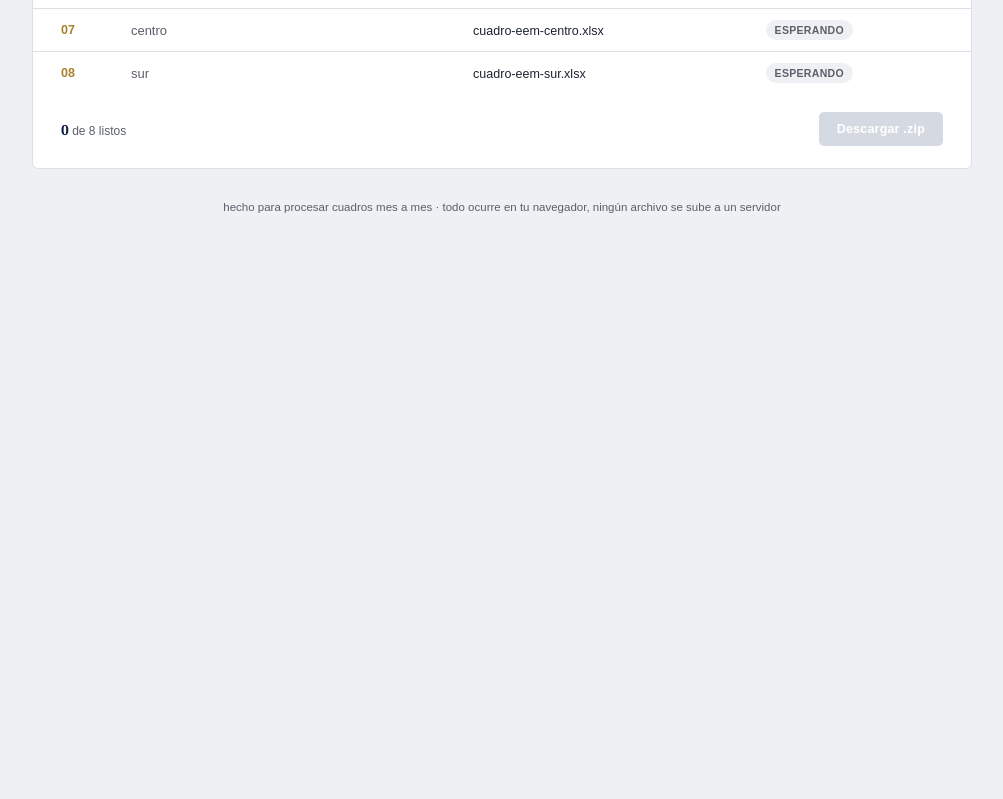
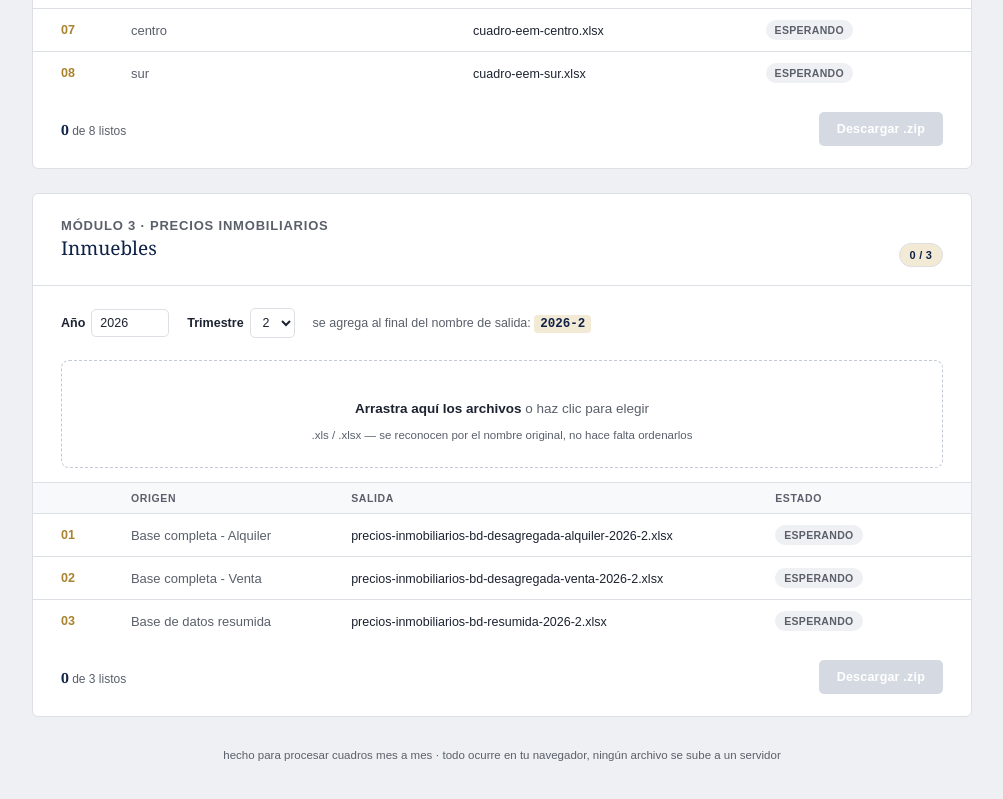
Before and after one commit to MgAsmat/bcrp-apps, a plain HTML site: page apps/mesa-de-cuadros.html in a window 1280 px wide. Shown: the part 1742-2541 px from the top of the page, without its empty margins (138-1141 px from the left). Before the commit the page ends 2019 px from the top, so only its background shows below. Drawn offline with nearby package versions, Linux system fonts and the light colour scheme.

Commit message:
Update mesa-de-cuadros.html

```diff
--- a/apps/mesa-de-cuadros.html
+++ b/apps/mesa-de-cuadros.html
@@ -150,6 +150,24 @@
   .zip-btn:disabled{background:#c3cad6;color:#fff;cursor:not-allowed;opacity:.7;}
   .zip-btn:not(:disabled):hover{background:var(--navy-soft);}
 
+  .period-bar{
+    margin:22px 28px 0;
+    display:flex;align-items:center;gap:18px;flex-wrap:wrap;
+    font-size:12.5px;color:var(--ink-soft);
+  }
+  .period-bar label{display:flex;align-items:center;gap:6px;font-weight:bold;color:var(--ink);}
+  .period-bar input[type="number"], .period-bar select{
+    font-size:12.5px;
+    background:#fff;border:1px solid var(--line);color:var(--ink);
+    padding:6px 8px;border-radius:5px;font-family:inherit;width:78px;
+  }
+  .period-bar select{width:auto;}
+  .period-bar input:focus, .period-bar select:focus{outline:none;border-color:var(--gold);}
+  .period-hint code{
+    color:var(--navy);font-weight:bold;background:var(--gold-soft);
+    padding:2px 6px;border-radius:4px;
+  }
+
   .extras-note{
     margin:0 28px 20px;
     font-size:12.5px;color:var(--ink);
@@ -241,6 +259,50 @@
     </div>
   </section>
 
+  <!-- ============ MODULE 3: INMUEBLES ============ -->
+  <section class="module">
+    <div class="module-head">
+      <div>
+        <p class="step-label">Módulo 3 · Precios inmobiliarios</p>
+        <h2>Inmuebles</h2>
+      </div>
+      <span class="module-badge" id="inmuebles-count">0 / 3</span>
+    </div>
+
+    <div class="period-bar">
+      <label>Año
+        <input type="number" id="inmuebles-year" value="2026" min="2000" max="2100">
+      </label>
+      <label>Trimestre
+        <select id="inmuebles-quarter">
+          <option value="1">1</option>
+          <option value="2" selected>2</option>
+          <option value="3">3</option>
+          <option value="4">4</option>
+        </select>
+      </label>
+      <span class="period-hint">se agrega al final del nombre de salida: <code id="period-preview">2026-2</code></span>
+    </div>
+
+    <div class="dropzone" id="dz-inmuebles">
+      <p><strong>Arrastra aquí los archivos</strong> o haz clic para elegir</p>
+      <div class="dz-hint">.xls / .xlsx — se reconocen por el nombre original, no hace falta ordenarlos</div>
+      <input type="file" id="input-inmuebles" multiple accept=".xls,.xlsx">
+    </div>
+
+    <table>
+      <thead>
+        <tr><th></th><th>Origen</th><th>Salida</th><th>Estado</th><th></th></tr>
+      </thead>
+      <tbody id="tbody-inmuebles"></tbody>
+    </table>
+
+    <div class="module-foot">
+      <span class="progress" id="progress-inmuebles"><b>0</b> de 3 listos</span>
+      <button class="zip-btn" id="zip-inmuebles" disabled>Descargar .zip</button>
+    </div>
+  </section>
+
   <footer>hecho para procesar cuadros mes a mes · todo ocurre en tu navegador, ningún archivo se sube a un servidor</footer>
 </div>
 
@@ -266,6 +328,12 @@ const REGIONAL_RULES = [
   ["Inversión Bruta Fija del Gobierno Nacional", "cuadro-regional-15"],
   ["Inversión Bruta Fija de Gobiernos Locales", "cuadro-regional-16"],
   ["Inversión Bruta Fija de los Gobiernos Regionales", "cuadro-regional-17"],
+].map(([match, output], i) => ({ n: i + 1, match, output }));
+
+const INMUEBLES_RULES = [
+  ["Base completa  - Alquiler", "precios-inmobiliarios-bd-desagregada-alquiler"],
+  ["Base completa - Venta", "precios-inmobiliarios-bd-desagregada-venta"],
+  ["Base de datos resumida", "precios-inmobiliarios-bd-resumida"],
 ].map(([match, output], i) => ({ n: i + 1, match, output }));
 
 const EEM_RULES = [
@@ -519,6 +587,73 @@ document.getElementById("zip-eem").addEventListener("click", async () => {
   const content = await zip.generateAsync({ type: "blob" });
   downloadBlob(content, "eem.zip");
 });
+
+/* ============================================================
+   MODULE 3 — INMUEBLES
+   ============================================================ */
+const inmueblesState = INMUEBLES_RULES.map(r => ({ rule: r, status: "wait", blob: null, srcName: null }));
+
+function inmueblesPeriod() {
+  const year = (document.getElementById("inmuebles-year").value || "").trim() || "0000";
+  const quarter = document.getElementById("inmuebles-quarter").value;
+  return `${year}-${quarter}`;
+}
+
+function renderInmuebles() {
+  document.getElementById("period-preview").textContent = inmueblesPeriod();
+  const tbody = document.getElementById("tbody-inmuebles");
+  tbody.innerHTML = "";
+  let done = 0;
+  inmueblesState.forEach(row => {
+    if (row.status === "ok") done++;
+    const outputName = `${row.rule.output}-${inmueblesPeriod()}`;
+    const tr = document.createElement("tr");
+    tr.innerHTML = `
+      <td class="col-n">${String(row.rule.n).padStart(2,"0")}</td>
+      <td class="col-src">${row.rule.match}${row.srcName ? `<span class="fname">${row.srcName}</span>` : ""}</td>
+      <td class="col-out"><code>${outputName}.xlsx</code></td>
+      <td>${row.status === "ok" ? `<span class="badge ok">✓ listo</span>` : `<span class="badge wait">esperando</span>`}</td>
+      <td>${row.status === "ok" ? `<button class="dl-btn" data-n="${row.rule.n}">Descargar</button>` : ""}</td>
+    `;
+    tbody.appendChild(tr);
+  });
+  tbody.querySelectorAll(".dl-btn").forEach(btn => {
+    btn.addEventListener("click", () => {
+      const row = inmueblesState.find(r => r.rule.n == btn.dataset.n);
+      if (row) downloadBlob(row.blob, `${row.rule.output}-${inmueblesPeriod()}.xlsx`);
+    });
+  });
+  document.getElementById("inmuebles-count").textContent = `${done} / 3`;
+  document.getElementById("progress-inmuebles").innerHTML = `<b>${done}</b> de 3 listos`;
+  document.getElementById("zip-inmuebles").disabled = done === 0;
+}
+
+async function handleInmueblesFiles(files) {
+  for (const file of files) {
+    if (!/\.(xlsx|xls)$/i.test(file.name)) continue;
+    const rule = matchRule(stripExt(file.name), INMUEBLES_RULES);
+    if (!rule) continue; // sin coincidencia: se ignora silenciosamente, no pertenece a esta serie
+    try {
+      const wb = await readWorkbook(file);
+      const blob = workbookToBlob(wb);
+      const row = inmueblesState.find(r => r.rule.n === rule.n);
+      row.status = "ok"; row.blob = blob; row.srcName = file.name;
+      renderInmuebles();
+    } catch (e) { console.error("Error leyendo", file.name, e); }
+  }
+}
+
+setupDropzone(document.getElementById("dz-inmuebles"), document.getElementById("input-inmuebles"), handleInmueblesFiles);
+document.getElementById("inmuebles-year").addEventListener("input", renderInmuebles);
+document.getElementById("inmuebles-quarter").addEventListener("change", renderInmuebles);
+renderInmuebles();
+
+document.getElementById("zip-inmuebles").addEventListener("click", async () => {
+  const zip = new JSZip();
+  inmueblesState.filter(r => r.status === "ok").forEach(r => zip.file(`${r.rule.output}-${inmueblesPeriod()}.xlsx`, r.blob));
+  const content = await zip.generateAsync({ type: "blob" });
+  downloadBlob(content, `inmuebles-${inmueblesPeriod()}.zip`);
+});
 </script>
 </body>
 </html>
```
